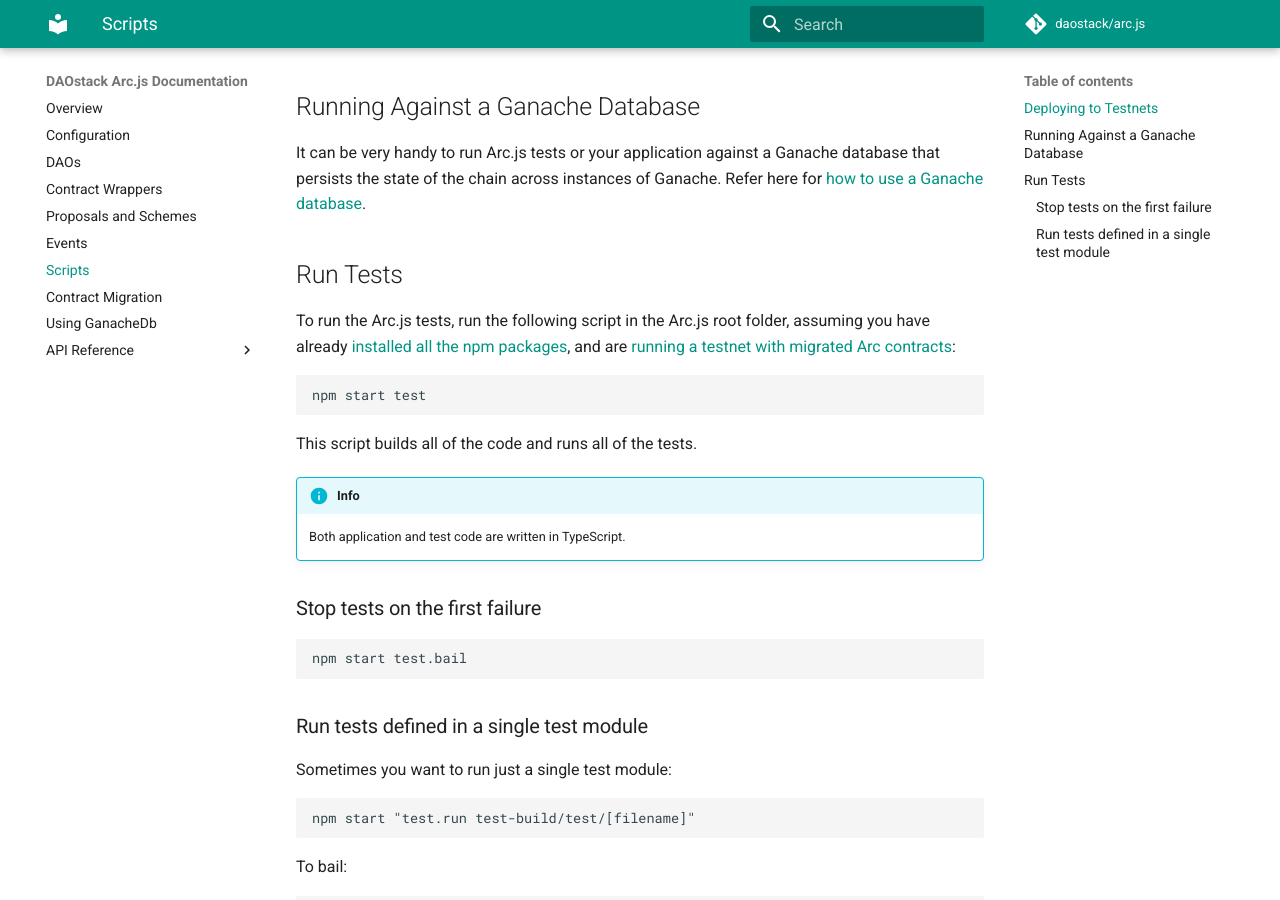
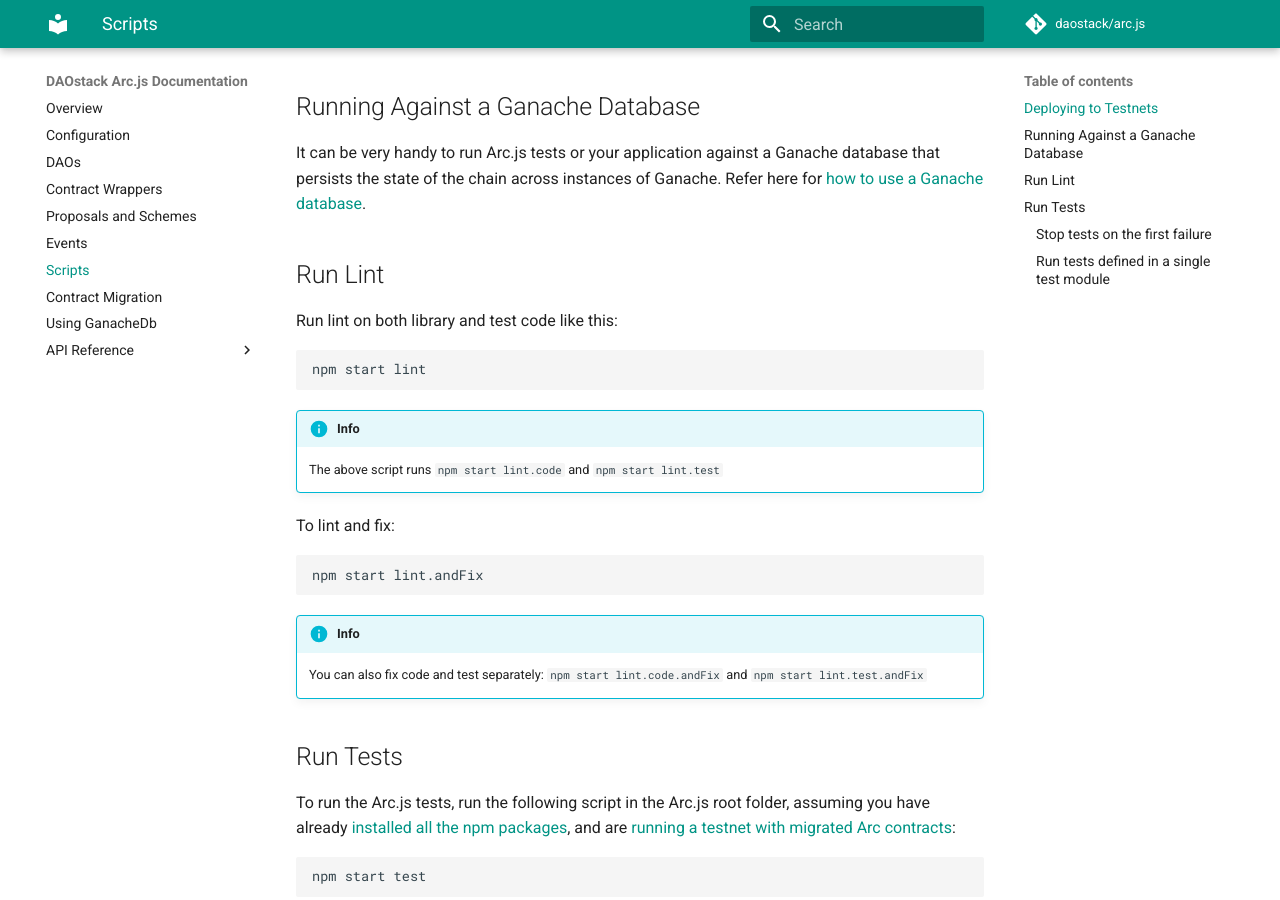
Before and after one commit to daostack/arc.js_legacy, an MkDocs documentation site: the page built from docs/Scripts.md, in a window 1280 px wide and 900 px high, scrolled down 786 px. Built offline with MkDocs 1.6.1 and Material for MkDocs 9.7.7, drawn with Linux system fonts in a browser that asks for light colours; comment, search, counter and statistics services are not loaded; old or Windows-style settings are respelled for this version of MkDocs.

````diff
--- a/docs/Scripts.md
+++ b/docs/Scripts.md
@@ -28,6 +28,27 @@ Refer here for instructions on [migrating to Ganache](Home#set-up-a-testnet-with
 ## Running Against a Ganache Database
 
 It can be very handy to run Arc.js tests or your application against a Ganache database that persists the state of the chain across instances of Ganache.  Refer here for [how to use a Ganache database](GanacheDb).
+
+## Run Lint
+
+Run lint on both library and test code like this:
+
+```
+npm start lint
+```
+
+!!! info
+    The above script runs `npm start lint.code` and `npm start lint.test`
+
+To lint and fix:
+
+```
+npm start lint.andFix
+```
+
+!!! info
+    You can also fix code and test separately: `npm start lint.code.andFix` and `npm start lint.test.andFix`
+
 
 ## Run Tests
 
--- a/mkdocs.yml
+++ b/mkdocs.yml
@@ -99,13 +99,11 @@ pages:
   - CreateVestingAgreementConfig : 'api/interfaces/CreateVestingAgreementConfig.md'
   - DaoGlobalConstraintInfo : 'api/interfaces/DaoGlobalConstraintInfo.md'
   - DaoSchemeInfo : 'api/interfaces/DaoSchemeInfo.md'
-  - DecodedLogEntry : 'api/interfaces/DecodedLogEntry.md'
-  - DecodedLogEntryEvent : 'api/interfaces/DecodedLogEntryEvent.md'
   - EventFetcher : 'api/interfaces/EventFetcher.md'
+  - EventFetcherFilterObject : 'api/interfaces/EventFetcherFilterObject.md'
   - ExecutableInterface : 'api/interfaces/ExecutableInterface.md'
   - ExecutedGenesisProposal : 'api/interfaces/ExecutedGenesisProposal.md'
   - ExecuteProposalEventResult : 'api/interfaces/ExecuteProposalEventResult.md'
-  - FilterObject : 'api/interfaces/FilterObject.md'
   - ForgeOrgConfig : 'api/interfaces/ForgeOrgConfig.md'
   - FounderConfig : 'api/interfaces/FounderConfig.md'
   - GenesisProtocolExecuteProposalEventResult : 'api/interfaces/GenesisProtocolExecuteProposalEventResult.md'
@@ -141,8 +139,6 @@ pages:
   - InitializeArcOptions : 'api/interfaces/InitializeArcOptions.md'
   - InitialSchemesSetEventResult : 'api/interfaces/InitialSchemesSetEventResult.md'
   - IsVotableConfig : 'api/interfaces/IsVotableConfig.md'
-  - LogEntry : 'api/interfaces/LogEntry.md'
-  - LogEntryEvent : 'api/interfaces/LogEntryEvent.md'
   - NewContributionProposalEventResult : 'api/interfaces/NewContributionProposalEventResult.md'
   - NewDaoConfig : 'api/interfaces/NewDaoConfig.md'
   - NewDaoVotingMachineConfig : 'api/interfaces/NewDaoVotingMachineConfig.md'
@@ -186,7 +182,6 @@ pages:
   - StakeEventResult : 'api/interfaces/StakeEventResult.md'
   - StandardSchemeParams : 'api/interfaces/StandardSchemeParams.md'
   - TokenCapGcParams : 'api/interfaces/TokenCapGcParams.md'
-  - TransactionReceipt : 'api/interfaces/TransactionReceipt.md'
   - TransactionReceiptsEventInfo : 'api/interfaces/TransactionReceiptsEventInfo.md'
   - TransactionReceiptTruffle : 'api/interfaces/TransactionReceiptTruffle.md'
   - VoteConfig : 'api/interfaces/VoteConfig.md'
--- a/package-scripts.js
+++ b/package-scripts.js
@@ -74,7 +74,10 @@ module.exports = {
         default: "tslint custom_typings/web3_global.d.ts custom_typings/system.d.ts test/**/*.ts",
         andFix: "nps \"lint.test --fix\""
       },
-      andFix: "nps \"lint --fix\""
+      andFix: series(
+        "nps lint.code.andFix",
+        "nps lint.test.andFix"
+      ),
     },
     test: {
       default: series(
--- a/package.json
+++ b/package.json
@@ -81,6 +81,6 @@
     "tslint": "^5.9.1",
     "typedoc": "^0.11.1",
     "typedoc-plugin-markdown": "^1.0.14",
-    "typescript": "^2.7.2"
+    "typescript": "^2.8.3"
   }
 }
````
Also changed, not shown: 3 other files.
